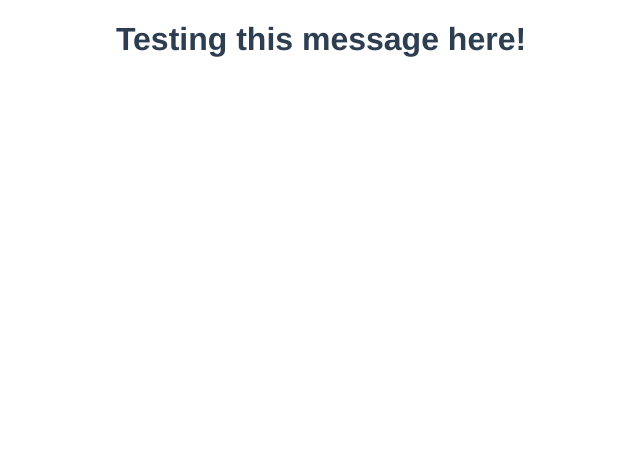
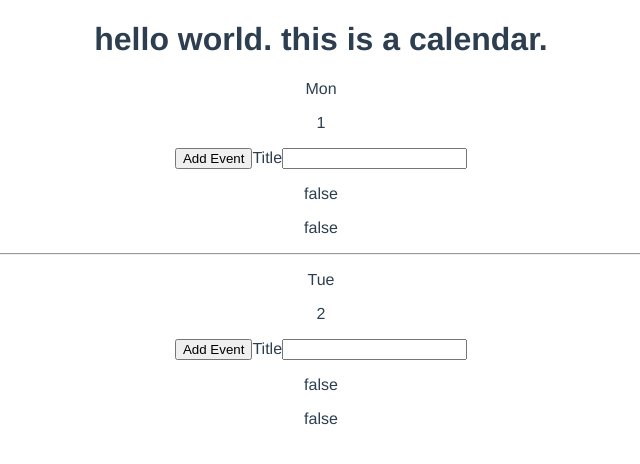
Before and after one commit to mark-francisco/prompt-calendar-app, a Vue app: page / in a window 1280 px wide. Shown: the top 464 px of the page, without its empty margins (319-959 px from the left). Built offline with nearby package versions, Linux system fonts and the light colour scheme.

Commit message:
add component structure

```diff
--- a/src/components/Calendar.vue
+++ b/src/components/Calendar.vue
@@ -1,17 +1,33 @@
 <template>
   <div class="calendar">
-    <h1>Testing this message here!</h1>
-    <!-- <h1>{{ title }}</h1>
-    <h2>{{ computedTitle }}</h2> -->
-    <!-- <app-calendar-day></app-calendar-day> -->
+    <h1>{{ title }}</h1>
+    <!-- <h2>{{ computedTitle }}</h2> -->
+    <app-calendar-day
+      v-bind:dayOfWeek="days[0]"
+      v-bind:dayNumber="1"
+      v-bind:hasEvent="this.hasEvent"
+      v-on:eventStatusUpdated="hasEvent = $event"
+    ></app-calendar-day>
+    <hr />
+    <app-calendar-day
+      v-bind:dayOfWeek="days[1]"
+      v-bind:dayNumber="2"
+      v-bind:hasEvent="this.hasEvent"
+      v-on:eventStatusUpdated="hasEvent = $event"
+    ></app-calendar-day>
   </div>
 </template>
 
+<style></style>
+
 <script>
+// import ___ from "./components/__.vue";
 export default {
-  data: function () {
+  data() {
     return {
       title: "hello world. this is a calendar.",
+      days: ["Mon", "Tue", "Wed"],
+      hasEvent: false,
     };
   },
   // methods: {
@@ -32,15 +48,5 @@ export default {
   //     return value.toLowerCase();
   //   },
   // },
-  // //to register local components from another file into this file:
-  // import ___ from "./components/__.vue";
-  // components: {
-  //   "app-calendar-day": {
-  //     data: function () {
-  //       return { days: ["mon", "tue", "wed"] };
-  //     },
-  //     template: "<div>days go here.</div>",
-  //   },
-  // },
 };
 </script>
--- /dev/null
+++ b/src/components/CalendarDay.vue
@@ -0,0 +1,30 @@
+<template>
+  <div>
+    <p>{{ dayOfWeek }}</p>
+    <p>{{ dayNumber }}</p>
+    <button v-on:click="addEvent()">Add Event</button>
+    <label>Title</label>
+    <input type="text" />
+    <p>{{ hasEvent }}</p>
+    <p>{{ newEventStatus }}</p>
+  </div>
+</template>
+
+<style></style>
+
+<script>
+export default {
+  props: ["dayOfWeek", "dayNumber", "hasEvent"],
+  data() {
+    return {
+      newEventStatus: this.hasEvent,
+    };
+  },
+  methods: {
+    addEvent() {
+      this.newEventStatus = !this.hasEvent;
+      this.$emit("eventStatusUpdated", this.newEventStatus);
+    },
+  },
+};
+</script>
--- a/src/main.js
+++ b/src/main.js
@@ -2,9 +2,11 @@ import Vue from "vue";
 import App from "./App.vue";
 import router from "./router";
 import Calendar from "./components/Calendar.vue";
+import CalendarDay from "./components/CalendarDay.vue";
 
 // register components for App.vue
 Vue.component("app-calendar", Calendar);
+Vue.component("app-calendar-day", CalendarDay);
 
 Vue.config.productionTip = false;
 
```
Also changed, not shown: src/components/BackOrForward.vue (added), src/components/DaysOfWeek.vue (added), src/components/Heading.vue (added).
